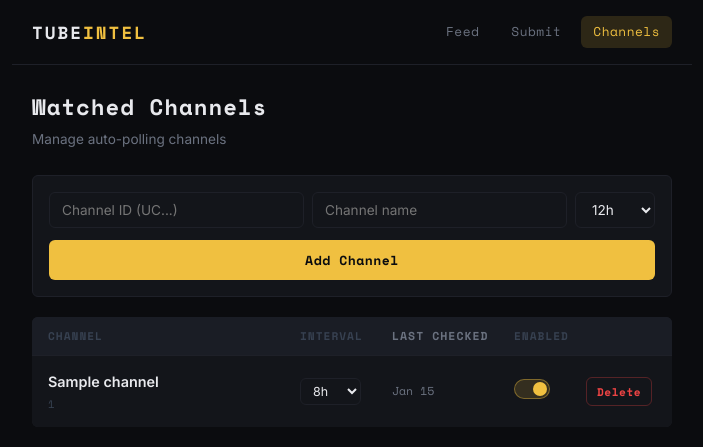
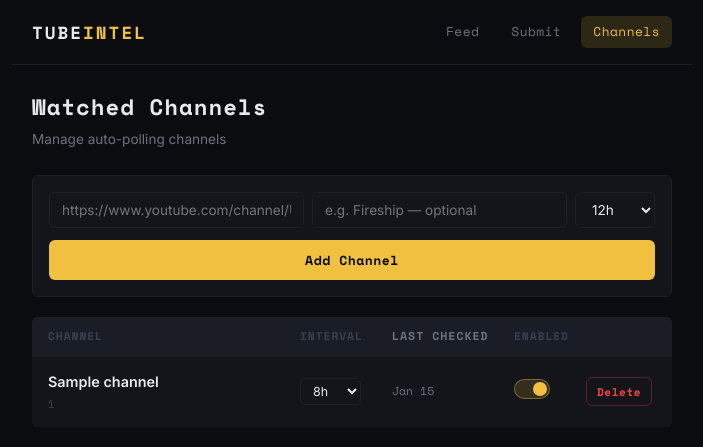
Before and after one commit to Bluewasabe/tube-intel, a Flask app: page /channels in a window 1280 px wide. Shown: the top 447 px of the page, without its empty margins (288-991 px from the left). Run offline with Flask 3, Linux system fonts and the light colour scheme; tables that the repository leaves empty hold one stand-in row (values such as "Sample post").

Commit message:
fix: add project filter, channel add accepts URL
Co-Authored-By: Claude Sonnet 4.6 <noreply@anthropic.com>

```diff
--- a/shared/db.py
+++ b/shared/db.py
@@ -140,7 +140,7 @@ def get_analysis_by_video_id(db_path, video_id_fk) -> dict | None:
         return result
 
 
-def list_videos(db_path, limit=50, offset=0, category=None, source=None, keyword=None) -> list:
+def list_videos(db_path, limit=50, offset=0, category=None, source=None, keyword=None, project=None) -> list:
     with get_conn(db_path) as conn:
         clauses, params = [], []
         if category:
@@ -150,6 +150,9 @@ def list_videos(db_path, limit=50, offset=0, category=None, source=None, keyword
         if keyword:
             clauses.append("(v.title LIKE ? OR a.summary LIKE ?)")
             params += [f"%{keyword}%", f"%{keyword}%"]
+        if project:
+            clauses.append("a.relevant_projects LIKE ?")
+            params.append(f'%"{project}"%')
         where = ("WHERE " + " AND ".join(clauses)) if clauses else ""
         params += [limit, offset]
         # SAFETY: `where` only ever contains hardcoded clause strings ("a.category = ?", etc.)
@@ -174,7 +177,7 @@ def list_videos(db_path, limit=50, offset=0, category=None, source=None, keyword
         return results
 
 
-def count_videos(db_path, category=None, source=None, keyword=None) -> int:
+def count_videos(db_path, category=None, source=None, keyword=None, project=None) -> int:
     """Return total count of videos matching the given filters (for pagination)."""
     with get_conn(db_path) as conn:
         clauses, params = [], []
@@ -185,6 +188,9 @@ def count_videos(db_path, category=None, source=None, keyword=None) -> int:
         if keyword:
             clauses.append("(v.title LIKE ? OR a.summary LIKE ?)")
             params += [f"%{keyword}%", f"%{keyword}%"]
+        if project:
+            clauses.append("a.relevant_projects LIKE ?")
+            params.append(f'%"{project}"%')
         where = ("WHERE " + " AND ".join(clauses)) if clauses else ""
         # SAFETY: `where` only ever contains hardcoded clause strings.
         # User-supplied values go through parameterized `?` bindings in `params` only.
--- a/web/app.py
+++ b/web/app.py
@@ -19,10 +19,23 @@ VALID_INTERVALS = {8, 12, 24}
 # Matches standard and short YouTube URLs, extracts the 11-char video ID
 _YT_RE = re.compile(r'(?:youtube\.com/watch\?.*v=|youtu\.be/)([a-zA-Z0-9_-]{11})')
 
+# Matches youtube.com/channel/UCxxxxxxx channel URLs
+_YT_CHANNEL_RE = re.compile(r'youtube\.com/channel/(UC[a-zA-Z0-9_-]+)')
+
 
 def extract_video_id(url: str) -> str | None:
     """Extract YouTube video ID from a URL. Returns None if not a valid YouTube URL."""
     m = _YT_RE.search(url)
+    return m.group(1) if m else None
+
+
+def extract_channel_id_from_url(url: str) -> str | None:
+    """Extract YouTube channel ID from a channel URL.
+
+    Supports: youtube.com/channel/UCxxxxxxx
+    Returns None for /@handle URLs (require network resolution, out of scope).
+    """
+    m = _YT_CHANNEL_RE.search(url)
     return m.group(1) if m else None
 
 
@@ -86,9 +99,10 @@ def create_app(db_path: str = None) -> Flask:
         category = request.args.get("category")
         source = request.args.get("source")
         keyword = request.args.get("q")
+        project = request.args.get("project")
         rows = list_videos(_db, limit=limit, offset=offset,
-                           category=category, source=source, keyword=keyword)
-        total = count_videos(_db, category=category, source=source, keyword=keyword)
+                           category=category, source=source, keyword=keyword, project=project)
+        total = count_videos(_db, category=category, source=source, keyword=keyword, project=project)
         return jsonify({"videos": rows, "total": total, "offset": offset})
 
     @app.get("/api/video/<int:vid_id>")
@@ -115,13 +129,13 @@ def create_app(db_path: str = None) -> Flask:
     def api_add_channel():
         """Add a channel to the watch list.
 
-        Body: {"channel_id": str, "channel_name": str, "channel_url": str,
+        Body: {"channel_url": str, "channel_name": str (optional),
                "check_interval_hours": 8|12|24}
+        channel_url must be in youtube.com/channel/UCxxxxxxx format.
         """
         data = request.get_json(silent=True) or {}
-        channel_id = (data.get("channel_id") or "").strip()
+        channel_url = (data.get("channel_url") or "").strip()
         channel_name = (data.get("channel_name") or "").strip()
-        channel_url = (data.get("channel_url") or "").strip()
 
         try:
             interval = int(data.get("check_interval_hours", 12))
@@ -130,11 +144,18 @@ def create_app(db_path: str = None) -> Flask:
 
         if interval not in VALID_INTERVALS:
             return jsonify({"error": "interval must be 8, 12, or 24"}), 400
+        if not channel_url:
+            return jsonify({"error": "channel_url required"}), 400
+
+        channel_id = extract_channel_id_from_url(channel_url)
         if not channel_id:
-            return jsonify({"error": "channel_id required"}), 400
+            return jsonify({"error": "Could not extract channel ID from URL. Use format: youtube.com/channel/UCxxxxxxx"}), 400
+
+        if not channel_name:
+            channel_name = channel_id
 
         insert_channel(_db, channel_id, channel_name, channel_url, interval)
-        return jsonify({"ok": True})
+        return jsonify({"ok": True, "channel_id": channel_id})
 
     @app.delete("/api/channels/<channel_id>")
     def api_delete_channel(channel_id):
--- a/web/templates/channels.html
+++ b/web/templates/channels.html
@@ -9,8 +9,8 @@
 
 <form id="add-channel-form" class="channel-add-form" onsubmit="handleAddChannel(event)">
   <div class="channel-add-fields">
-    <input type="text" id="ch-id" class="filter-input" placeholder="Channel ID (UC...)" required />
-    <input type="text" id="ch-name" class="filter-input" placeholder="Channel name" required />
+    <input type="text" id="ch-url" class="filter-input" placeholder="https://www.youtube.com/channel/UCxxxxxxx" required />
+    <input type="text" id="ch-name" class="filter-input" placeholder="e.g. Fireship — optional" />
     <select id="ch-interval" class="filter-select">
       <option value="12">12h</option>
       <option value="8">8h</option>
@@ -89,7 +89,7 @@
 
   async function handleAddChannel(e) {
     e.preventDefault();
-    const channelId = document.getElementById('ch-id').value.trim();
+    const channelUrl = document.getElementById('ch-url').value.trim();
     const channelName = document.getElementById('ch-name').value.trim();
     const interval = parseInt(document.getElementById('ch-interval').value);
     const msg = document.getElementById('channel-message');
@@ -99,9 +99,8 @@
         method: 'POST',
         headers: { 'Content-Type': 'application/json' },
         body: JSON.stringify({
-          channel_id: channelId,
+          channel_url: channelUrl,
           channel_name: channelName,
-          channel_url: 'https://youtube.com/channel/' + channelId,
           check_interval_hours: interval
         })
       });
@@ -114,7 +113,7 @@
         msg.style.display = 'block';
         msg.className = 'submit-result result-success';
         msg.textContent = 'Channel added';
-        document.getElementById('ch-id').value = '';
+        document.getElementById('ch-url').value = '';
         document.getElementById('ch-name').value = '';
         loadChannels();
       }
--- a/web/templates/feed.html
+++ b/web/templates/feed.html
@@ -24,6 +24,7 @@
     <option value="scheduled">Scheduled</option>
   </select>
   <input type="text" id="filter-keyword" class="filter-input" placeholder="Search..." onkeyup="debounceSearch()" />
+  <input type="text" id="filter-project" placeholder="project…" class="filter-input" onkeyup="debounceSearch()" />
 </div>
 
 <div id="feed-cards" class="feed-cards"></div>
@@ -62,9 +63,11 @@
     const cat = document.getElementById('filter-category').value;
     const src = document.getElementById('filter-source').value;
     const q = document.getElementById('filter-keyword').value.trim();
+    const project = document.getElementById('filter-project').value.trim();
     if (cat) params.set('category', cat);
     if (src) params.set('source', src);
     if (q) params.set('q', q);
+    if (project) params.set('project', project);
     return params;
   }
 
```
Also changed, not shown: tests/test_web_api.py (+15 -20 lines).
